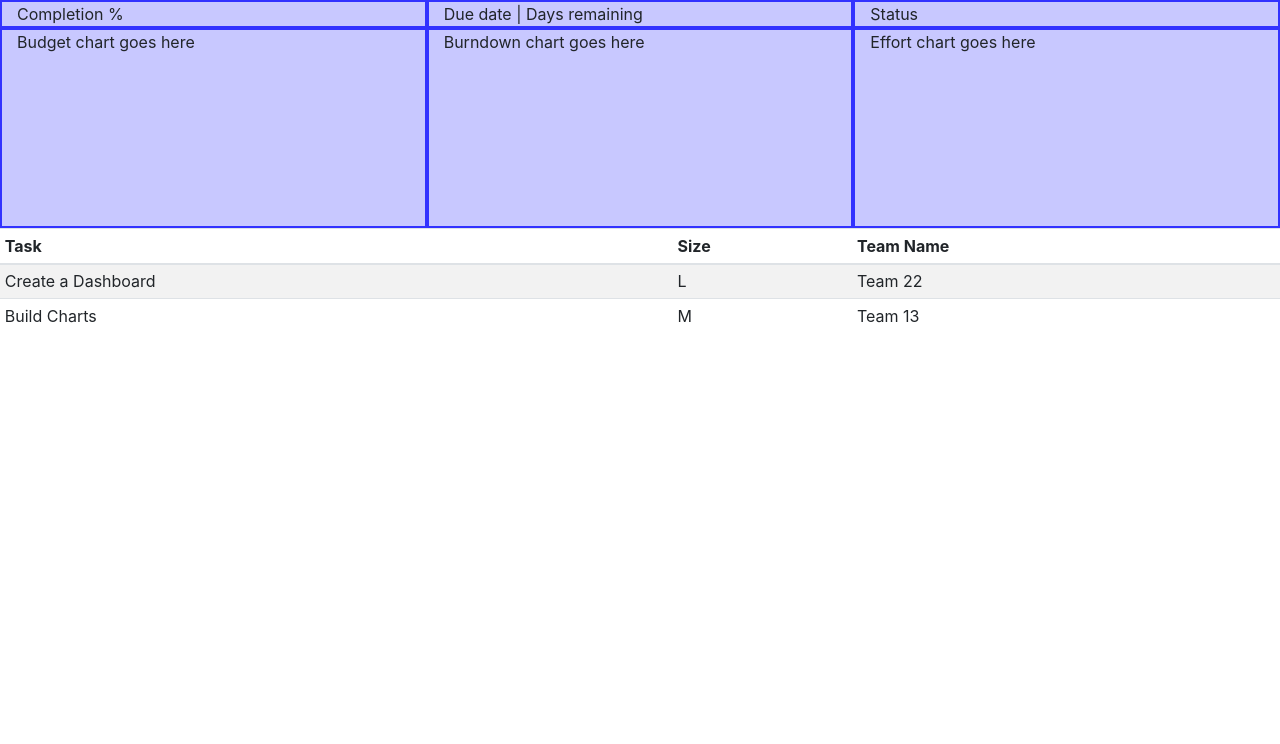
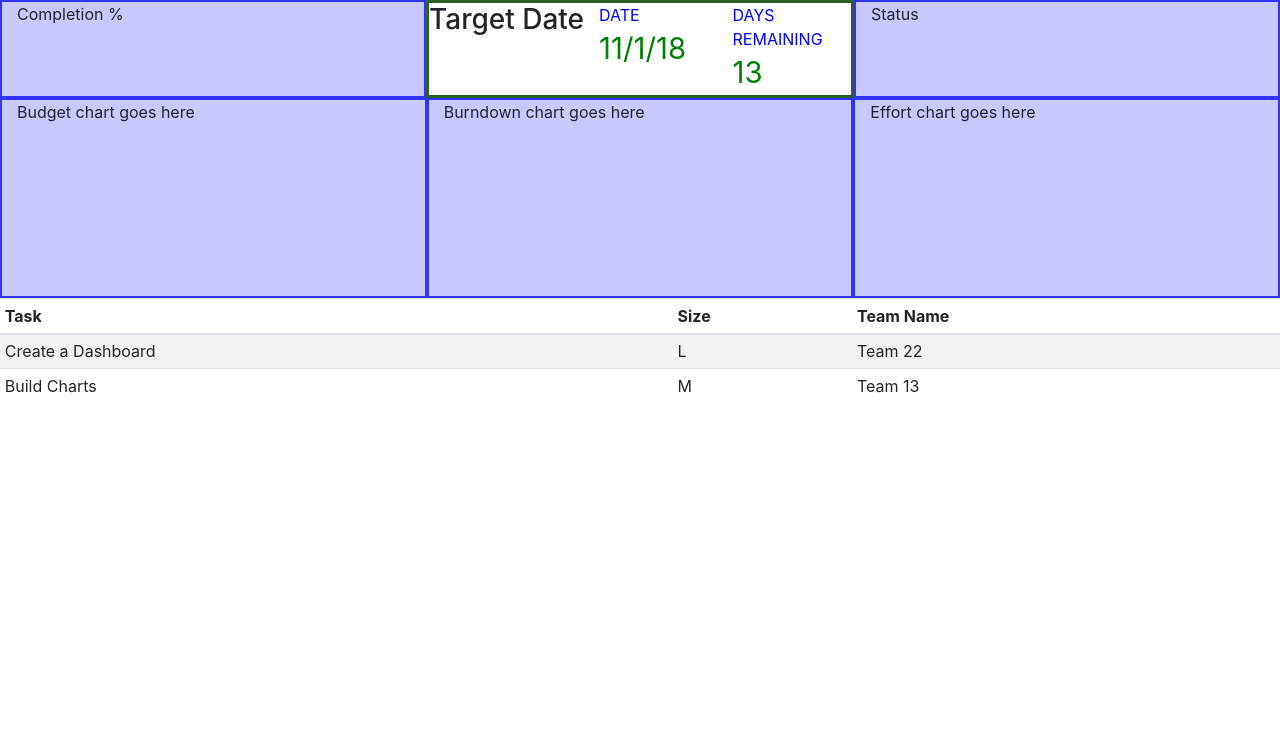
Before and after one commit to shreya857/AtomFiles, a plain HTML site: page public/Index.html in a window 1280 px wide. Shown: the part 56-800 px from the top of the page. Drawn offline with nearby package versions, Linux system fonts and the light colour scheme.

Commit message:
Updated Target Date Block

```diff
--- a/public/Index.html
+++ b/public/Index.html
@@ -12,6 +12,21 @@
         background-color: rgb(200, 200, 255);
         border:2px solid rgb(50, 50, 300);
       }
+      section, section.placeholder {
+        background-color: white;
+        border:3px solid rgb(40, 100, 40);
+      }
+      section h3{
+      }
+      .data{
+        font-size: 22pt;
+        color: green;
+      }
+      .label{
+        text-transform: uppercase;
+        color: blue;
+
+      }
     </style>
     <title>Project Dashboard</title>
   </head>
@@ -22,9 +37,19 @@
         <div class="col placeholder">
           Completion %
         </div>
-        <div class="col placeholder">
-          Due date | Days remaining
-        </div>
+        <section class="col placeholder">
+          <div class="row">
+            <h3>Target Date</h3>
+            <div class="col">
+              <span class="label">Date</span>
+              <span class="data">11/1/18</span>
+            </div>
+            <div class="col">
+              <span class="label">Days Remaining</span>
+              <span class="data">13</span>
+           </div>
+          </div>
+        </section>
         <div class="col placeholder">
           Status
         </div>
@@ -79,10 +104,6 @@
           </tbody>
         </table>
       </div> <!-- end of row 3 tabular-->
-
     </div>
-
-
-
   </body>
 </html>
```
